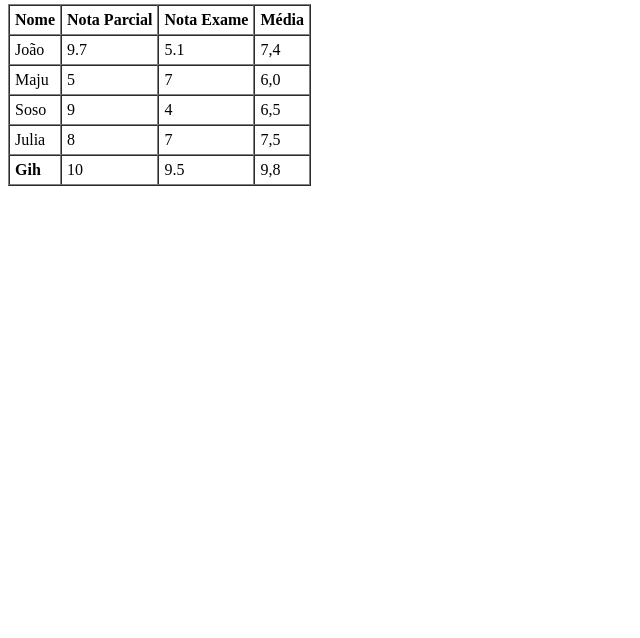
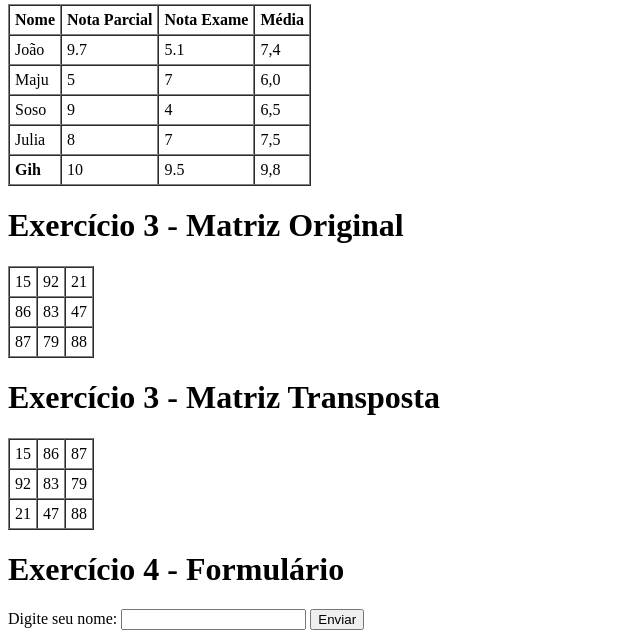
Before and after one commit to LuckR4y/Web-II, a PHP site: page /exercicio_php.php in a window 1280 px wide. Shown: the part 246-884 px from the top of the page, without its empty margins (0-640 px from the left). Before the commit the page ends 432 px from the top, so only its background shows below. Run offline with PHP 8.4, Linux system fonts and the light colour scheme.

Commit message:
Add files via upload
Exercícios realizados em Aula

```diff
--- a/exercicio_php.php
+++ b/exercicio_php.php
@@ -61,9 +61,74 @@ foreach ($alunos as $aluno) {
 }
 
 $html .= "
-  </table>
+  </table>";
+
+//Exercício 3 - Matriz Original e Transposta
+$matriz = [];
+for ($i = 0; $i < 3; $i++){
+  for ($j = 0; $j < 3; $j++) {
+    $matriz[$i][$j] = rand(0, 99);
+  }
+}
+
+function transpor($m){
+  $t = [];
+  for ($i = 0; $i < 3; $i++){
+    for($j = 0; $j < 3; $j++){
+      $t[$j][$i] = $m[$i][$j];
+    }
+  }
+  return $t;
+}
+
+$transposta = transpor($matriz);
+
+$html .= "<h1>Exercício 3 - Matriz Original</h1>
+<table border='1' cellpadding='5' cellspacing='0'>";
+foreach ($matriz as $linha) {
+  $html .= "<tr>";
+  foreach ($linha as $valor){
+    $html .= "<td>$valor</td>";
+  }
+  $html .= "</tr>";
+}
+$html .= "</table>";
+
+
+$html .= "<h1>Exercício 3 - Matriz Transposta</h1>
+<table border='1' cellpadding='5' cellspacing='0'>";
+foreach ($transposta as $linha) {
+  $html .= "<tr>";
+  foreach ($linha as $valor){
+    $html .= "<td>$valor</td>";
+  }
+  $html .= "</tr>";
+}
+$html .= "</table>";
+
+$html .= "
+</body>
+</html>";
+
+//Exercício 4 - Formulário
+
+$html .= " <h1> Exercício 4 - Formulário</h1>
+<form method='GET' action=''>
+  <label for='nome' > Digite seu nome:</label>
+  <input type='text' name='nome' id='nome' required>
+  <input type='submit' value='Enviar'>
+</form>
+";
+
+if (isset($_GET['nome']) && !empty($_GET['nome'])){
+  $nome = htmlspecialchars($_GET['nome']);
+  $html .= "<h2> Olá, $nome! Seja bem-vindo. </h2>";
+}
+
+$html .= "
 </body>
 </html>";
 
 echo $html;
+
 ?>
```
